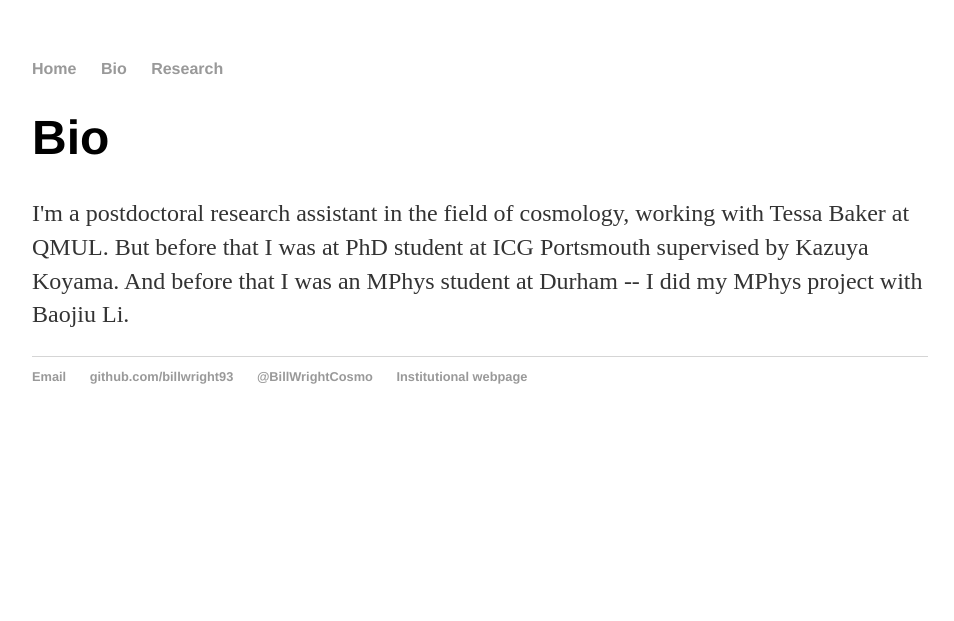
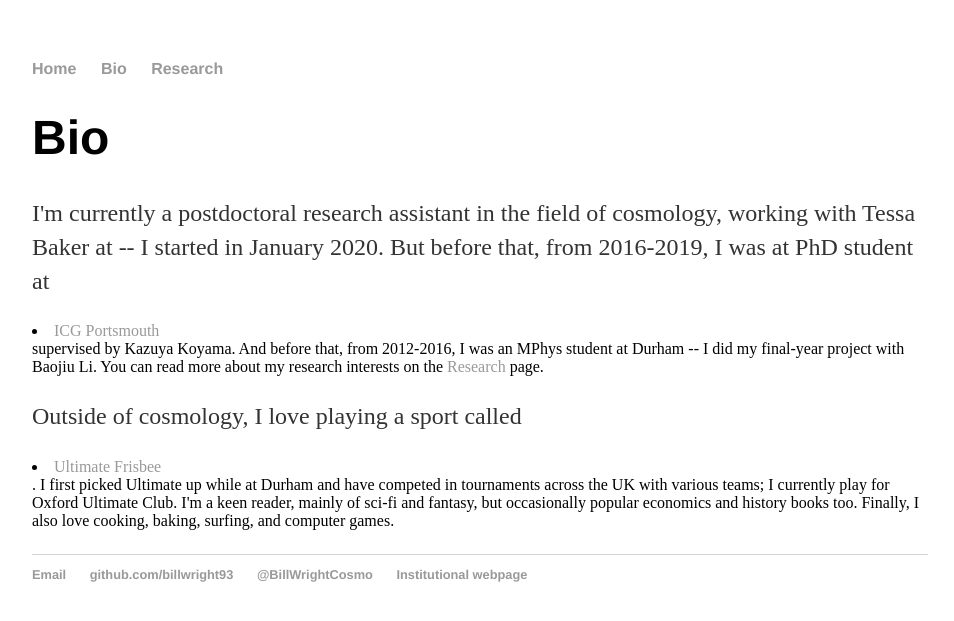
Before and after one commit to billwright93/billwright.github.io, a Jekyll site: the page built from bio/index.html, in a window 1280 px wide. Shown: the top 621 px of the page, without its empty margins (160-1114 px from the left). Built offline with Jekyll 4.4.1, drawn with Linux system fonts in a browser that asks for light colours.

Commit message:
Update index.html
Adding material and links to bio.

```diff
--- a/bio/index.html
+++ b/bio/index.html
@@ -1,8 +1,9 @@
 ---
 layout: default
-title: Bio
+title: Bill Wright's Bio
 ---
 <div class="blurb">
 	<h1>Bio</h1>
-	<p>I'm a postdoctoral research assistant in the field of cosmology, working with Tessa Baker at QMUL. But before that I was at PhD student at ICG Portsmouth supervised by Kazuya Koyama. And before that I was an MPhys student at Durham -- I did my MPhys project with Baojiu Li.</p>
+	<p>I'm currently a postdoctoral research assistant in the field of cosmology, working with Tessa Baker at  -- I started in January 2020. But before that, from 2016-2019, I was at PhD student at <li><a href="http://www.icg.port.ac.uk/">ICG Portsmouth</a></li> supervised by Kazuya Koyama. And before that, from 2012-2016, I was an MPhys student at Durham -- I did my final-year project with Baojiu Li. You can read more about my research interests on the <a href="/research">Research</a> page.</p>
+	<p>Outside of cosmology, I love playing a sport called <li><a href="https://en.wikipedia.org/wiki/Ultimate_(sport)">Ultimate Frisbee</a></li>. I first picked Ultimate up while at Durham and have competed in tournaments across the UK with various teams; I currently play for Oxford Ultimate Club. I'm a keen reader, mainly of sci-fi and fantasy, but occasionally popular economics and history books too. Finally, I also love cooking, baking, surfing, and computer games.</p>
 </div><!-- /.blurb -->
```
